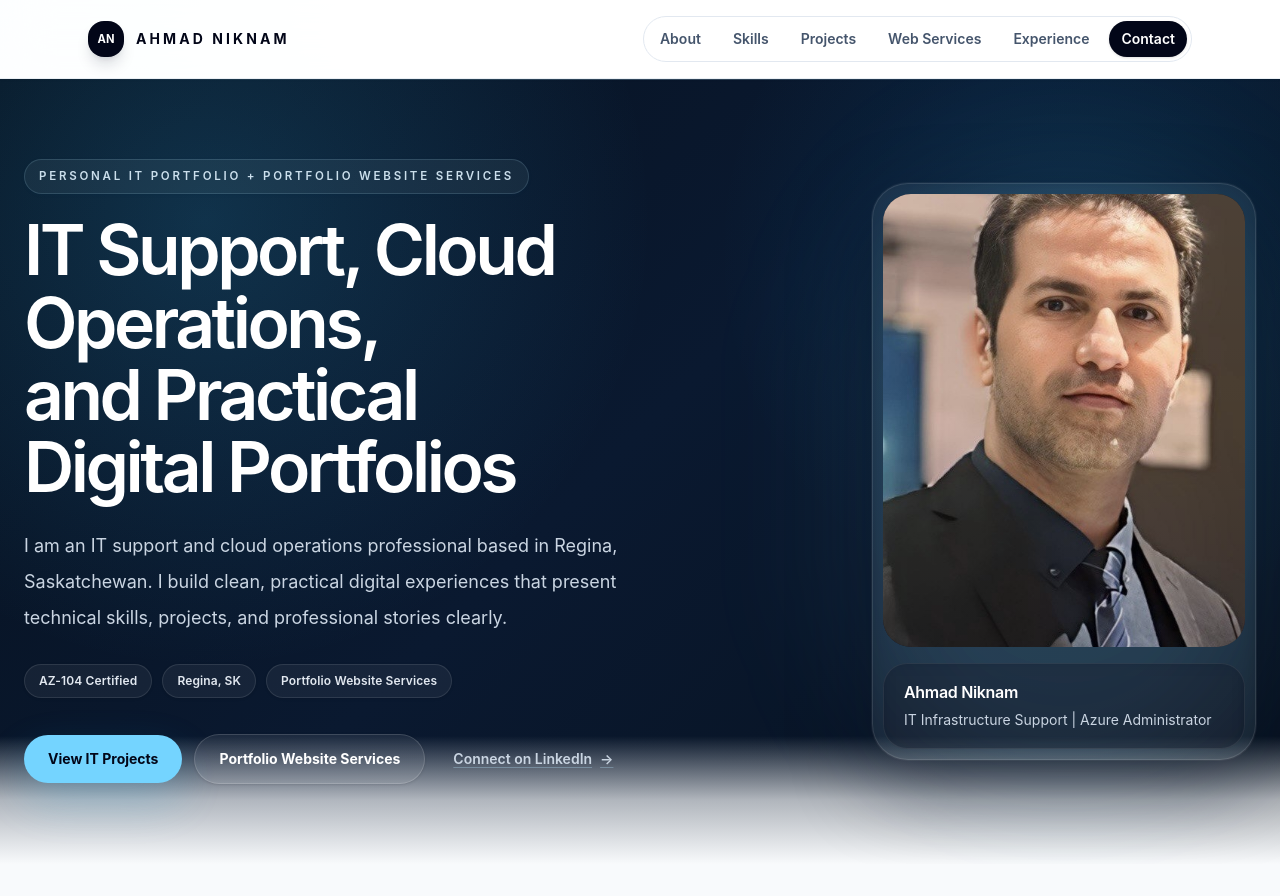
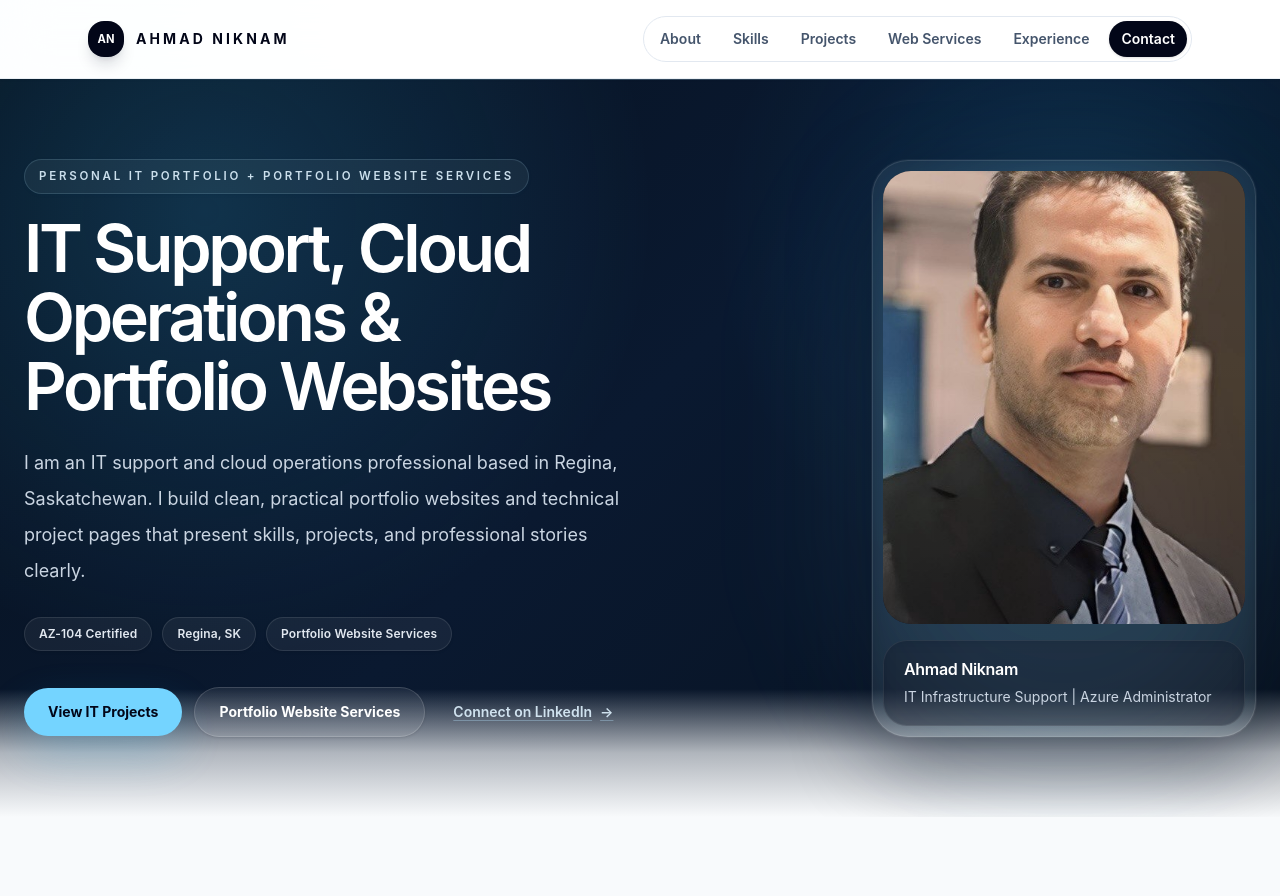
Before and after one commit to AhmadNiknam/ahmad-portfolio-website, a Next.js app: page / in a window 1280 px wide. Shown: the top 896 px of the page. Built offline with nearby package versions, Linux system fonts and the light colour scheme.

Commit message:
refactor: update hero component text and styles for improved clarity and modern appeal. Revised title and description to better reflect IT support and portfolio websites, and adjusted styling for enhanced visual consistency.

```diff
--- a/components/hero.tsx
+++ b/components/hero.tsx
@@ -18,14 +18,14 @@ export function Hero() {
           </p>
           <h1
             id="hero-title"
-            className="max-w-[47rem] text-[2.35rem] font-semibold leading-[1.04] tracking-[-0.05em] text-balance text-white sm:text-[3.1rem] lg:text-[4rem] xl:text-[4.35rem]"
+            className="max-w-[45rem] text-[2.35rem] font-semibold leading-[1.04] tracking-[-0.05em] text-balance text-white sm:text-[3.05rem] lg:text-[3.85rem] xl:text-[4.15rem]"
           >
-            IT Support, Cloud Operations, and Practical Digital Portfolios
+            IT Support, Cloud Operations & Portfolio Websites
           </h1>
           <p className="mt-6 max-w-[41rem] text-base leading-8 text-slate-300 sm:text-lg sm:leading-9">
             I am an IT support and cloud operations professional based in Regina, Saskatchewan. I
-            build clean, practical digital experiences that present technical skills, projects, and
-            professional stories clearly.
+            build clean, practical portfolio websites and technical project pages that present
+            skills, projects, and professional stories clearly.
           </p>
           <div className="mt-7 flex flex-wrap gap-2.5">
             {heroBadges.map((badge) => (
@@ -54,7 +54,7 @@ export function Hero() {
               href={profileLinks.linkedin}
               target="_blank"
               rel="noopener noreferrer"
-              className="group inline-flex items-center justify-center gap-2 rounded-full px-2 py-3 text-center text-sm font-semibold text-slate-300 underline decoration-sky-200/30 underline-offset-4 transition hover:text-sky-100 hover:decoration-sky-100/80 focus:outline-none focus-visible:ring-2 focus-visible:ring-sky-200 focus-visible:ring-offset-2 focus-visible:ring-offset-[#06111f] sm:px-4"
+              className="group inline-flex items-center justify-center gap-2 rounded-full px-2 py-3 text-center text-sm font-semibold text-sky-100/90 underline decoration-sky-200/35 underline-offset-4 transition hover:text-white hover:decoration-sky-100/90 focus:outline-none focus-visible:ring-2 focus-visible:ring-sky-200 focus-visible:ring-offset-2 focus-visible:ring-offset-[#06111f] sm:px-4"
             >
               Connect on LinkedIn{" "}
               <span aria-hidden="true" className="transition group-hover:translate-x-0.5">
```
